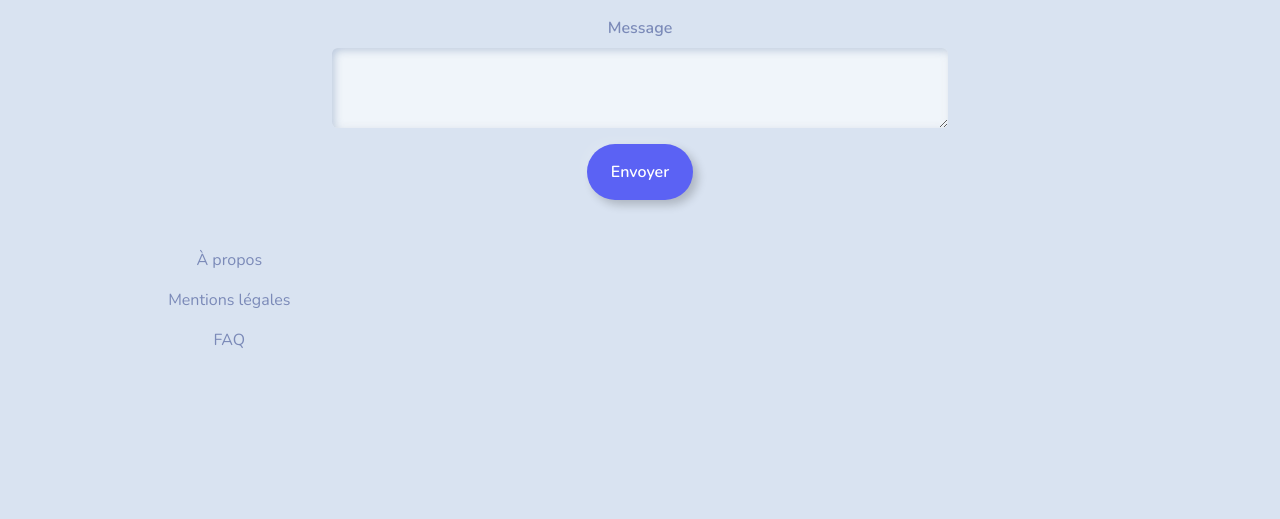
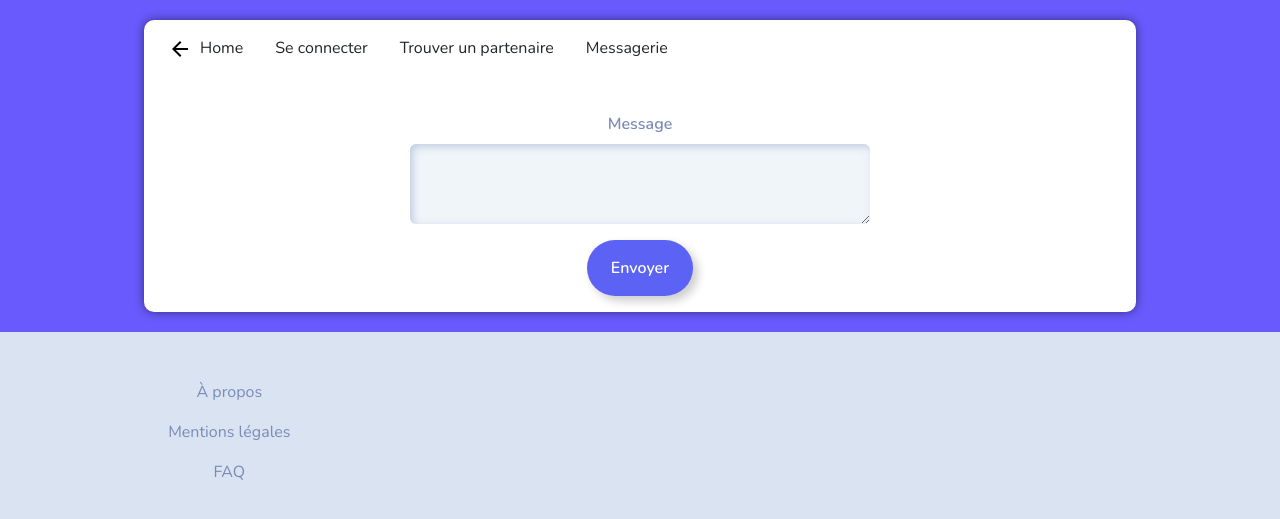
Before and after one commit to Woppop42/projet_fin, a Symfony app: template templates/messagerie/reponseAnnonce.html.twig in a window 1280 px wide. Shown: the top 519 px of the page. Run offline with Twig, Linux system fonts and the light colour scheme; the template is opened without the code that fills it, so the values that code supplies are empty; form fields are guessed from the names that the template uses; some libraries are stand-ins or nearby versions.

Commit message:
on continue la navbar

```diff
--- a/templates/messagerie/reponseAnnonce.html.twig
+++ b/templates/messagerie/reponseAnnonce.html.twig
@@ -1,16 +1,63 @@
 {% extends 'base.html.twig' %}
 
 {% block body %}
+	<div class="profile-background-color">
+		<div class="container-wrapper" style="height: 100%;">
+			<div class="container col-12 text-center d-flex align-item-center" id="container">
+				<nav class="navbar navbar-expand-lg" data-bs-theme="dark" style=" margin-bottom: 20px; width: 100%;">
+					<div class="container-fluid">
+						<button class="navbar-toggler" type="button" data-bs-toggle="collapse" data-bs-target="#navbarColor01" aria-controls="navbarColor01" aria-expanded="false" aria-label="Toggle navigation">
+							<span class="navbar-toggler-icon bg-dark text-light"></span>
+						</button>
+						<div class="collapse navbar-collapse" id="navbarColor01">
+							<a href="javascript:history.back()">
+								<svg xmlns="http://www.w3.org/2000/svg" height="24" viewbox="0 -960 960 960" width="24"><path d="m313-440 224 224-57 56-320-320 320-320 57 56-224 224h487v80H313Z"/></svg>
+							</a>
+							{% if app.user %}
+								<a class="navbar-brand" href="{{path('profil_perso', {id: app.user.id})}}">Profil</a>
+							{% endif %}
+							<ul class="navbar-nav me-auto">
+								<li class="nav-item me-3">
+									<a class="nav-link active text-dark" href="{{path('app_jeux')}}">Home
+										<span class="visually-hidden">(current)</span>
+									</a>
+								</li>
+								{% if app.user %}
+									<li class="nav-item me-3">
+										<a class="nav-link text-dark" href="{{path('logout')}}">Se déconnecter</a>
+									</li>
+								{% else %}
+									<li class="nav-item me-3">
+										<a class="nav-link text-dark" href="{{path('login')}}">Se connecter</a>
+									</li>
+								{% endif %}
+								<li class="nav-item me-3">
+									<a class="nav-link text-dark" href="{{path('liste_jeux')}}">Trouver un partenaire</a>
+								</li>
+								<li class="nav-item me-3">
+									<a class="nav-link text-dark" href="{{path('app_messagerie')}}">Messagerie</a>
+								</li>
+								{% if is_granted('ROLE_ADMIN') %}
+									<li class="nav-item dropdown">
+										<a class="nav-link text-dark" href="{{path('app_admin')}}" aria-expanded="false">BACKOFFICE</a>
+									</li>
+								{% endif %}
+							</ul>
+						</div>
+					</div>
+				</nav>
 
+				<div class="container col-6 text-center mt-3">
 
-<div class="container col-6 text-center mt-3">
+					{{form_start(form)}}
+					{{form_row(form.message)}}
+					<button class="btn btn-outline-info mb-3" type="submit">Envoyer</button>
+					{{form_end(form)}}
 
-{{form_start(form)}}
-{{form_row(form.message)}}
-<button class="btn btn-outline-info" type="submit">Envoyer</button>
-{{form_end(form)}}
-
-</div>
+				</div>
+			</div>
+		</div>
+	</div>
 
 
 {% endblock %}
```
Also changed, not shown: templates/jeux/fiche.html.twig (+10 -9 lines), templates/jeux/filtreMessage.html.twig (+13 -12 lines), templates/jeux/listeFiltre.html.twig (+16 -9 lines), templates/messagerie/sent.html.twig (+10 -10 lines), templates/messagerie/showConversation.html.twig (+10 -5 lines), templates/messagerie/lire.html.twig (indentation only).
